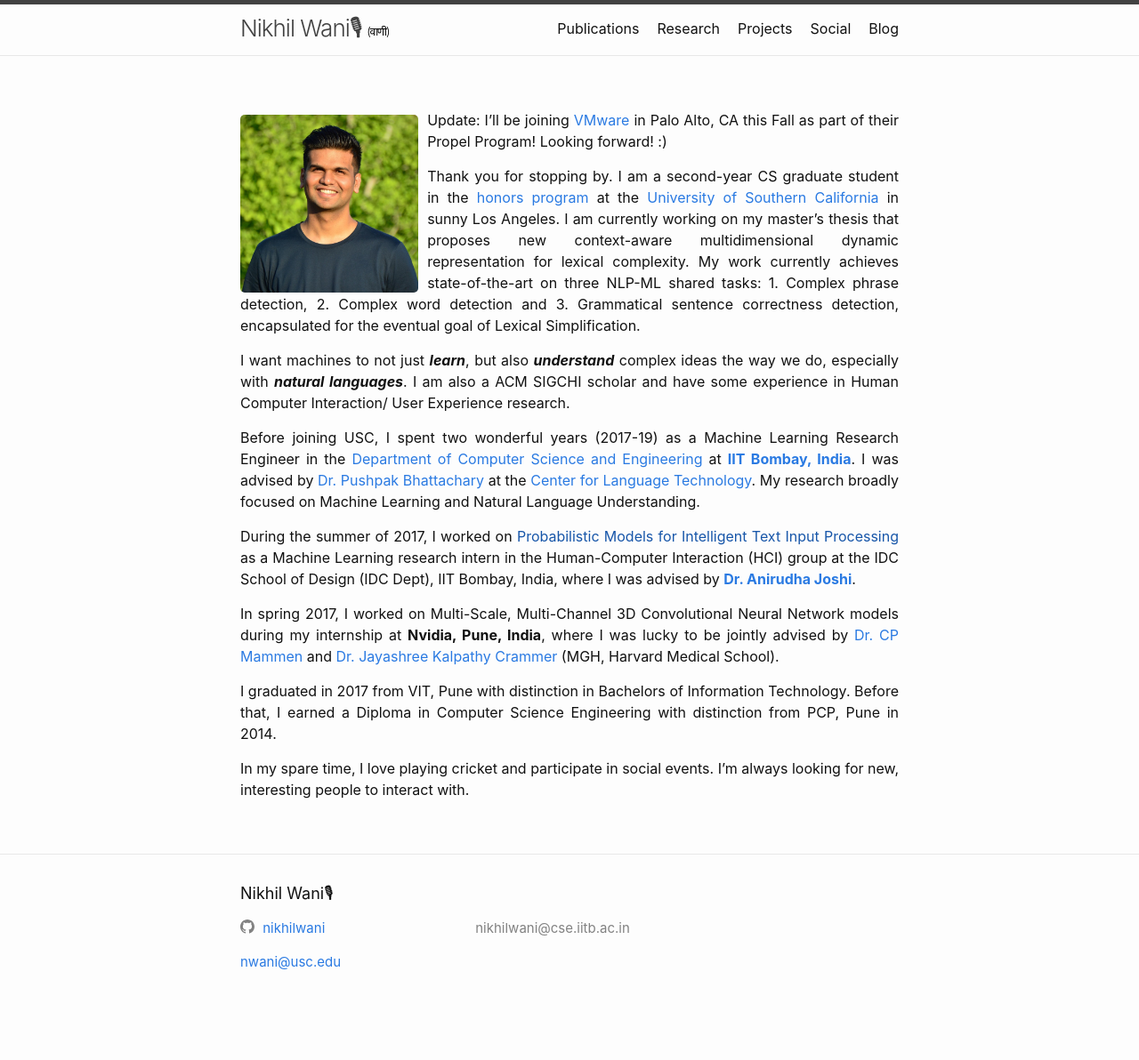
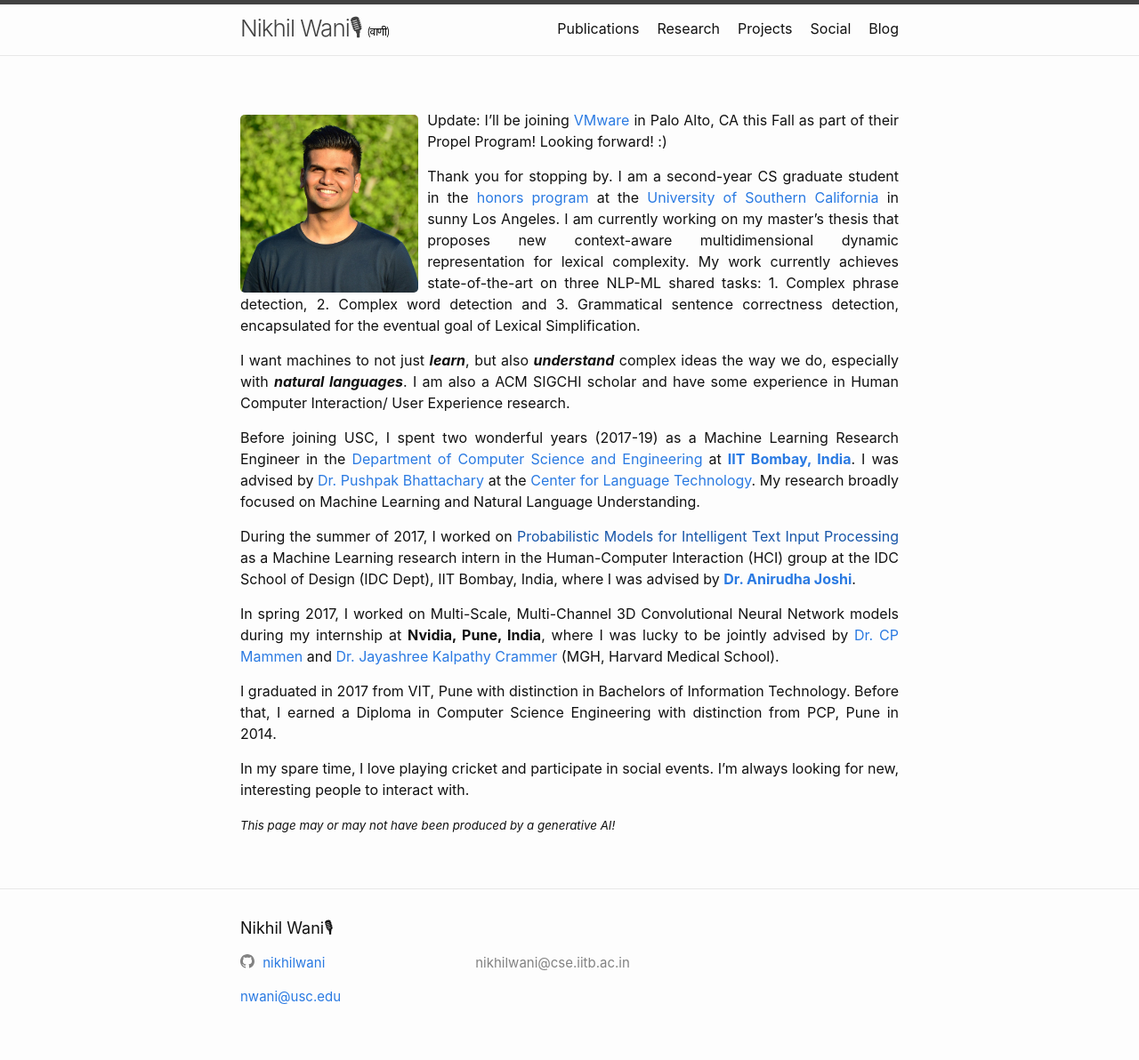
Before and after one commit to nikhilwani/nikhilwani.github.io, a Jekyll site: the page built from index.md, in a window 1280 px wide. Shown: the whole page at 89% size. Built offline with Jekyll 4.4.1, drawn with Linux system fonts in a browser that asks for light colours; comment, search, counter and statistics services are not loaded; before the commit the page ends 1153 px from its top, so only the background shows below that.

Commit message:
Update index.md

```diff
--- a/index.md
+++ b/index.md
@@ -86,3 +86,5 @@ I graduated in 2017 from VIT, Pune with distinction in Bachelors of Information
 
 
 In my spare time, I love playing cricket and participate in social events. I'm always looking for new, interesting people to interact with.
+
+<small><em>This page may or may not have been produced by a generative AI!</em></small>
```
